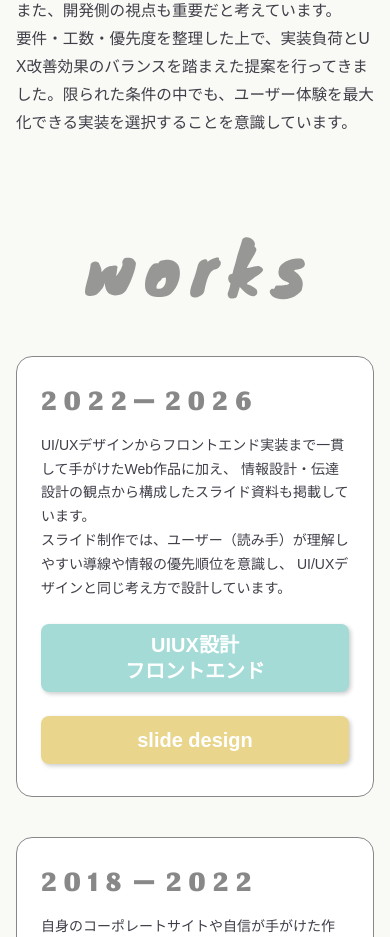
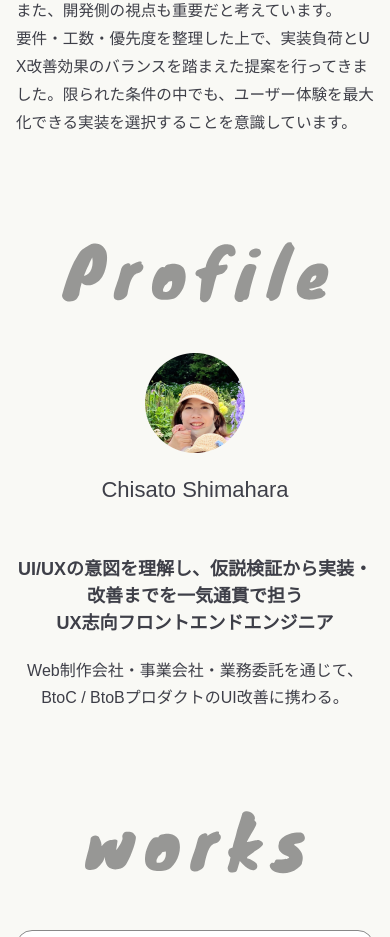
Before and after one commit to chaytee/portfolio, a Next.js app: page / in a window 390 px wide. Shown: the part 5076-6013 px from the top of the page. Built offline with nearby package versions, Linux system fonts and the light colour scheme.

Commit message:
1/29 profile追加

```diff
--- a/app/page.tsx
+++ b/app/page.tsx
@@ -1,6 +1,7 @@
 import FirstView from "@/components/FirstView/FirstView";
 import SkillSection from "@/components/SkillSection/SkillSection";
 import VisionSection from "@/components/VisionSection/VisionSection";
+import ProfileSection from "@/components/ProfileSection/profileSection";
 import WorksSection  from "@/components/WorkSection/WorksSection";
 
 export default function Home() {
@@ -34,6 +35,7 @@ export default function Home() {
         </div>
         <SkillSection />
         <VisionSection />
+        <ProfileSection />
         <WorksSection />
       </main>{" "}
       <p className="copy text-center mt-18">@2026 chisato shimahara</p>
--- /dev/null
+++ b/components/ProfileSection/profileSection.tsx
@@ -0,0 +1,17 @@
+import Image from "next/image";
+
+export default function ProfileSection(){
+  return(
+    <article className="pt-40 w-fulls mx-auto">
+      <h2 className=""><Image src="/images/title_profile.svg" alt="Vision" width={267} height={66} className="mx-auto mb-20" /></h2>
+      <dl>
+        <dt className="flex flex-col md:flex-row justify-center items-center mb-20"><Image src="/images/icon_my.png" alt="Vision" width={100} height={100} className="mb-8 md:mr-16 md:mb-0" /><span className="text-[clamp(2.2rem,4vw,2.4rem)]">Chisato Shimahara</span></dt>
+        <dd>
+          <h3 className="text-[clamp(1.8rem,4vw,2rem)] font-bold text-center mb-8">UI/UXの意図を理解し、仮説検証から実装・改善までを<br className="hidden md:block"/>一気通貫で担う<br className="md:hidden"/>UX志向フロントエンドエンジニア</h3>
+          <p className="text-[clamp(1.6rem,4vw,1.8rem)] text-center">Web制作会社・事業会社・業務委託を通じて、<br />
+          BtoC / BtoBプロダクトのUI改善に携わる。</p>
+        </dd>
+      </dl>
+    </article>
+  )
+}
```
Also changed, not shown: public/images/icon_my.png (added), public/images/title_profile.svg (added).
